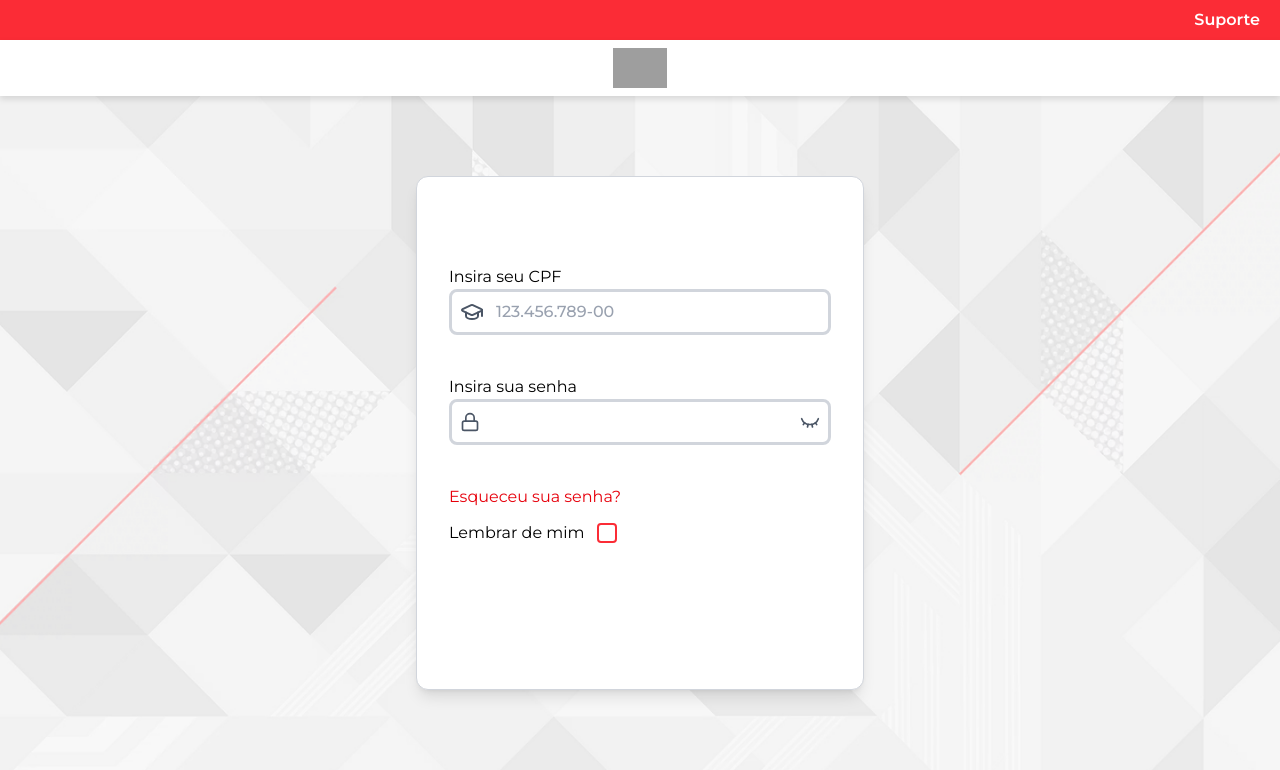
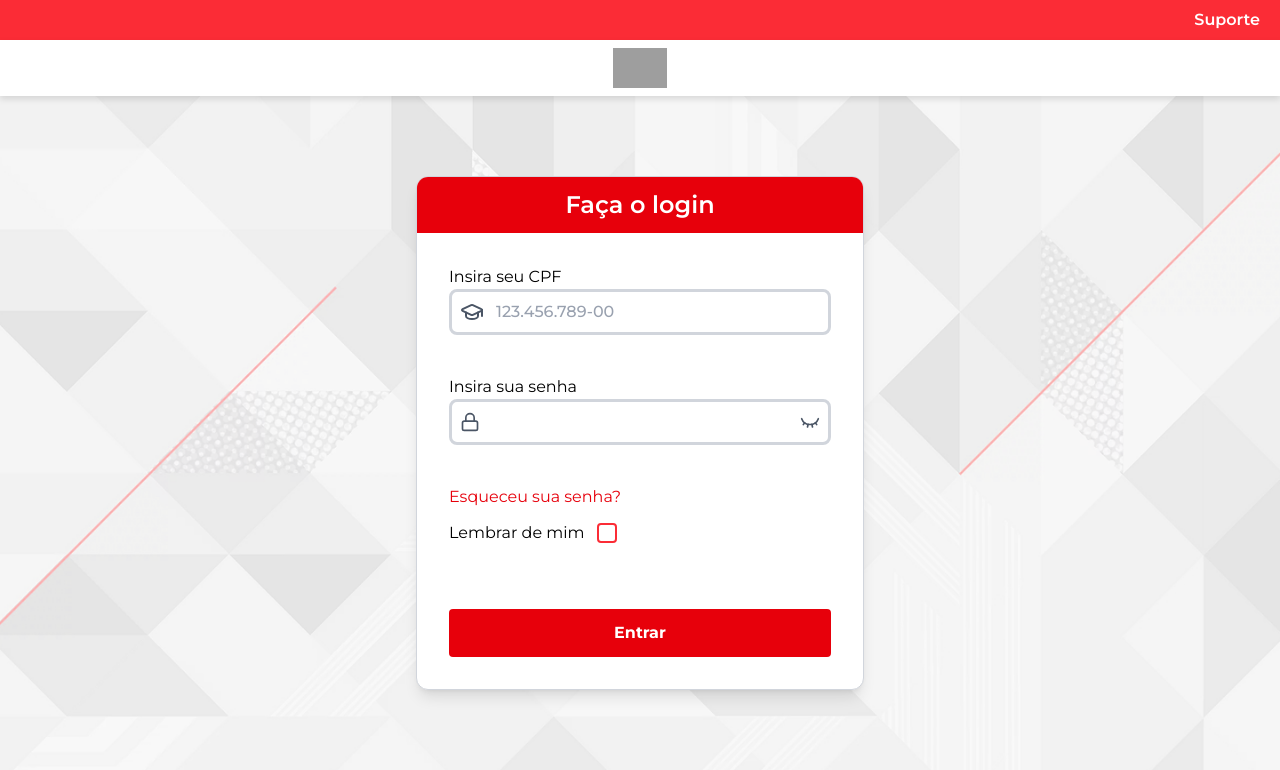
Before and after one commit to TavinV/senai-id, a React (Vite) app in the folder client/: page /login in a window 1280 px wide. Shown: the top 770 px of the page. Built offline with nearby package versions, Linux system fonts and the light colour scheme; grey boxes are pictures that could not be loaded.

Commit message:
open login form fixed

```diff
--- a/client/src/components/containers/formContainer.jsx
+++ b/client/src/components/containers/formContainer.jsx
@@ -1,7 +1,21 @@
 export const FormContainer = ({ title, buttonText, loadingText, onSubmit, children, theme = "default", loading }) => {
+  // Mapeamento explícito de classes Tailwind (evita que o purge remova as cores)
+  const colorMap = {
+    employee: {
+      bg: "bg-blue-800",
+      ring: "focus:ring-blue-300"
+    },
+    default: {
+      bg: "bg-red-600",
+      ring: "focus:ring-red-300"
+    }
+  };
 
-  const mainColor = theme === "employee" ? "blue-800" : "red-600";
-  const headerClasses = `bg-${mainColor} text-white text-2xl text-center py-3 font-semibold`
+  const { bg } = colorMap[theme] ?? colorMap.default;
+
+  const headerClasses = `${bg} text-white text-2xl text-center py-3 font-semibold`;
+  const buttonClasses = `${bg} text-white px-16 py-3 rounded w-full hover:scale-101 transition-transform duration-200 active:scale-95 disabled:opacity-50 disabled:cursor-not-allowed`;
+
   return (
     <form
       onSubmit={(e) => {
@@ -10,10 +24,8 @@ export const FormContainer = ({ title, buttonText, loadingText, onSubmit, childr
       }}
       className="border border-gray-300 rounded-xl shadow-lg min-w-md overflow-hidden bg-white"
     >
-      {/* Cabeçalho vermelho */}
-
+      {/* Cabeçalho */}
       <div className={headerClasses}>
-
         {title}
       </div>
 
@@ -26,7 +38,7 @@ export const FormContainer = ({ title, buttonText, loadingText, onSubmit, childr
       <div className="font-bold text-center p-8 rounded-md w-full flex justify-center">
         <button
           type="submit"
-          className={`bg-${mainColor} text-white px-16 py-3 rounded w-full hover:scale-101 transition-transform duration-200  active:scale-95 disabled:opacity-50 disabled:cursor-not-allowed`}
+          className={buttonClasses}
         >
           {loading ? loadingText : buttonText}
         </button>
```
Also changed, not shown: 2 other files (tests, documents, lock files or other folders).
